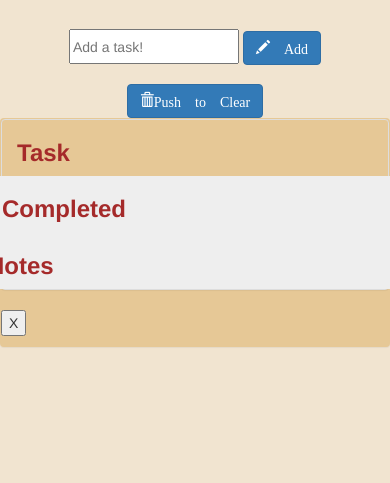
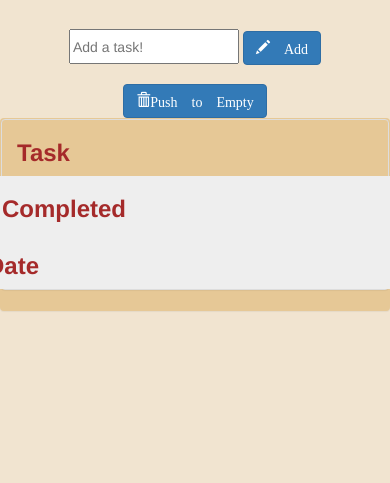
Before and after one commit to dmerk2/to-do-list, a PHP site: page / in a window 390 px wide. Shown: the part 361-844 px from the top of the page. Run offline with PHP 8.4, Linux system fonts and the light colour scheme; some libraries are stand-ins or nearby versions.

Commit message:
deleted clone and worked on buttons

```diff
--- a/index.html
+++ b/index.html
@@ -20,12 +20,8 @@
 		<button id="btn" class="btn btn-primary"><i class="glyphicon glyphicon-pencil
 "> Add</i></button>
 
-
-
-
-
 			<!-- Clear list button -->
-	<button id='clearButton' class="btn btn-primary"><i class="glyphicon glyphicon-trash">Push to Clear</i></button>
+	<button class="clearButton btn btn-primary"><i class="glyphicon glyphicon-trash">Push to Empty</i></button>
 	</div>
 
 	<div class="panel">
@@ -36,16 +32,14 @@
     		<div class="row">
     			<div class="col-md-4"><h3>Completed</h3></div>
     		<div class="row">
-    			<div class="col-md-4"><h3>Notes</h3></div>
+    			<div class="col-md-4"><h3>Date</h3></div>
 				</div>
 		  </div>
 		 </div>
 		</div>
 
 	<form id="form">
-		<!--Delete Button-->
-        <button id="delete">X</button>
-
+        <!-- Where tasks are appended to -->
         <ol id="todoList"></ol>
     </form>
 
--- a/style.css
+++ b/style.css
@@ -36,8 +36,9 @@ h3{
 	background-color: rgb(230,200,150);
 }
 
-#delete{
-
+#todoList{
+	margin-right: 50%;
+	margin-left: 40%;
 }
 /*@media only screen and (min-width: 768px) {
 	.col-4 {width: 33.33%;}
```
Also changed, not shown: js.js (+8 -6 lines).
